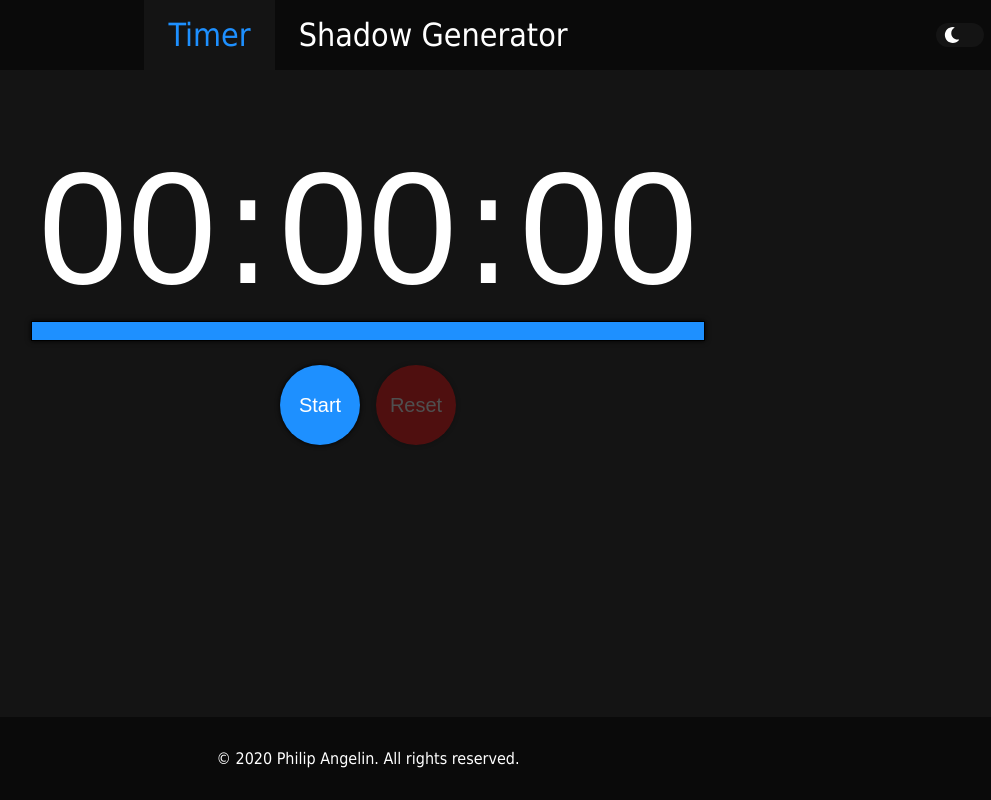
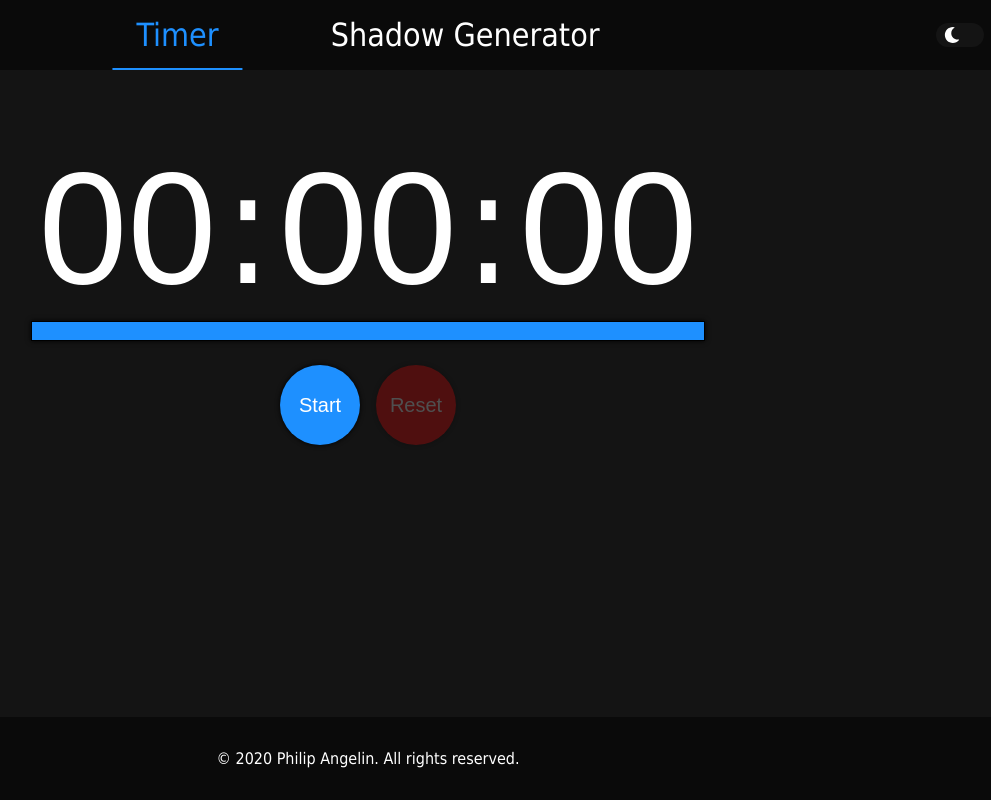
Before and after one commit to Zeilar/tools, a React (Create React App) app: page /timer in a window 1280 px wide. Shown: the whole page, without its empty margins (272-1263 px from the left). Built offline with nearby package versions, Linux system fonts and the light colour scheme.

Commit message:
Navbar styling and animation, and timer reset fix

```diff
--- a/src/components/App.js
+++ b/src/components/App.js
@@ -30,7 +30,7 @@ export default function App() {
             <ThemeProvider theme={theme === 'light' ? lightTheme : darkTheme}>
                 <GlobalStyles />
                 <Navbar toggleTheme={toggleTheme} theme={theme} />
-                <Route path="/timer" component={Timer} active={true} />
+                <Route path="/timer" component={Timer} />
                 <Route path="/shadow-generator" component={ShadowGenerator} />
                 <Footer />
             </ThemeProvider>
--- a/src/components/Navbar.js
+++ b/src/components/Navbar.js
@@ -2,7 +2,7 @@ import { faSun, faMoon } from '@fortawesome/free-solid-svg-icons';
 import { FontAwesomeIcon } from '@fortawesome/react-fontawesome';
 import { createUseStyles } from 'react-jss';
 import { NavLink } from 'react-router-dom';
-import React from 'react';
+import React, { useState, useRef, useEffect } from 'react';
 
 export default function Navbar(props) {
     const styles = createUseStyles({
@@ -24,8 +24,10 @@ export default function Navbar(props) {
         navLink: {
             transition: 'color 0.15s ease-in-out, background 0.15s ease-in-out',
             padding: '1rem 1.5rem',
+            'user-select': 'none',
             'font-size': '2rem',
             background: 'none',
+            margin: '0 2rem',
             color: 'white',
             '&:visited': {
                 color: 'white',
@@ -34,7 +36,6 @@ export default function Navbar(props) {
                 color: 'dodgerblue',
             },
             '&.active': {
-                background: 'rgb(20, 20, 20)',
                 color: 'dodgerblue',
             },
         },
@@ -78,18 +79,62 @@ export default function Navbar(props) {
         checkbox: {
             display: 'none',
         },
+        activeLine: {
+            background: 'dodgerblue',
+            position: 'absolute',
+            height: '2px',
+            left: '0',
+            top: '0',
+        },
     });
     const classes = styles();
 
+    const [active, setActive] = useState(window.location.pathname);
+    const [lineOffset, setLineOffset] = useState(0);
+    const [lineHeight, setLineHeight] = useState(0);
+    const [lineWidth, setLineWidth] = useState(0);
+    const shadowGenerator = useRef();
+    const activeLine = useRef();
+    const navbar = useRef();
+    const timer = useRef();
+
+    useEffect(() => {
+        window.addEventListener('resize', setLineProperties);
+        setLineProperties();
+    }, [active, lineOffset, lineWidth, navbar]);
+
+    function setLineProperties() {
+        const links = [shadowGenerator, timer];
+        setLineHeight(Math.floor(navbar.current.getBoundingClientRect().height - activeLine.current.offsetHeight));
+        links.map(element => {
+            if (element.current.getAttribute('href') === active) {
+                if (activeLine.current.style.transition === '') {
+                    setTimeout(() => {
+                        activeLine.current.style.transition = 'transform 0.25s ease-in-out, width 0.25s ease-in-out';
+                    }, 25);
+                }
+                setLineOffset(element.current.getBoundingClientRect().left);
+                setLineWidth(element.current.getBoundingClientRect().width);
+            }
+        });
+    }
+
     return (
-        <nav className={classes.navbar}>
+        <nav className={classes.navbar} ref={navbar}>
             <ul className={classes.navList}>
-               <li className={classes.navItem}>
-                    <NavLink to="/timer" className={classes.navLink}>Timer</NavLink>
-               </li>
-               <li className={classes.navItem}>
-                    <NavLink to="/shadow-generator" className={classes.navLink}>Shadow Generator</NavLink>
-               </li>
+                <div className={classes.activeLine} ref={activeLine} style={
+                    { width: `${lineWidth}px`, transform: `translateX(${lineOffset}px)`, top: `${lineHeight}px` }
+                }></div>
+                <li className={classes.navItem}>
+                    <NavLink to="/timer" ref={timer} onClick={(e) => setActive(e.target.getAttribute('href'))} className={classes.navLink}>
+                        Timer
+                    </NavLink>
+                </li>
+                <li className={classes.navItem}>
+                    <NavLink to="/shadow-generator" ref={shadowGenerator} onClick={(e) => setActive(e.target.getAttribute('href'))} className={classes.navLink}>
+                        Shadow Generator
+                    </NavLink>
+                </li>
             </ul>
             <div className={classes.themeTogglerWrapper}>
                 <input className={classes.checkbox} type="checkbox" id="themeToggler" onChange={props.toggleTheme} />
--- a/src/components/Timer.js
+++ b/src/components/Timer.js
@@ -181,6 +181,9 @@ export default function Timer() {
     function timerReset() {
         audio.pause();
         audio.currentTime = 0;
+        inputSeconds.current.value = '00';
+        inputMinutes.current.value = '00';
+        inputHours.current.value = '00';
         setTimerResettable(false);
         setTimerState(false);
         setOriginalInput(0);
```
